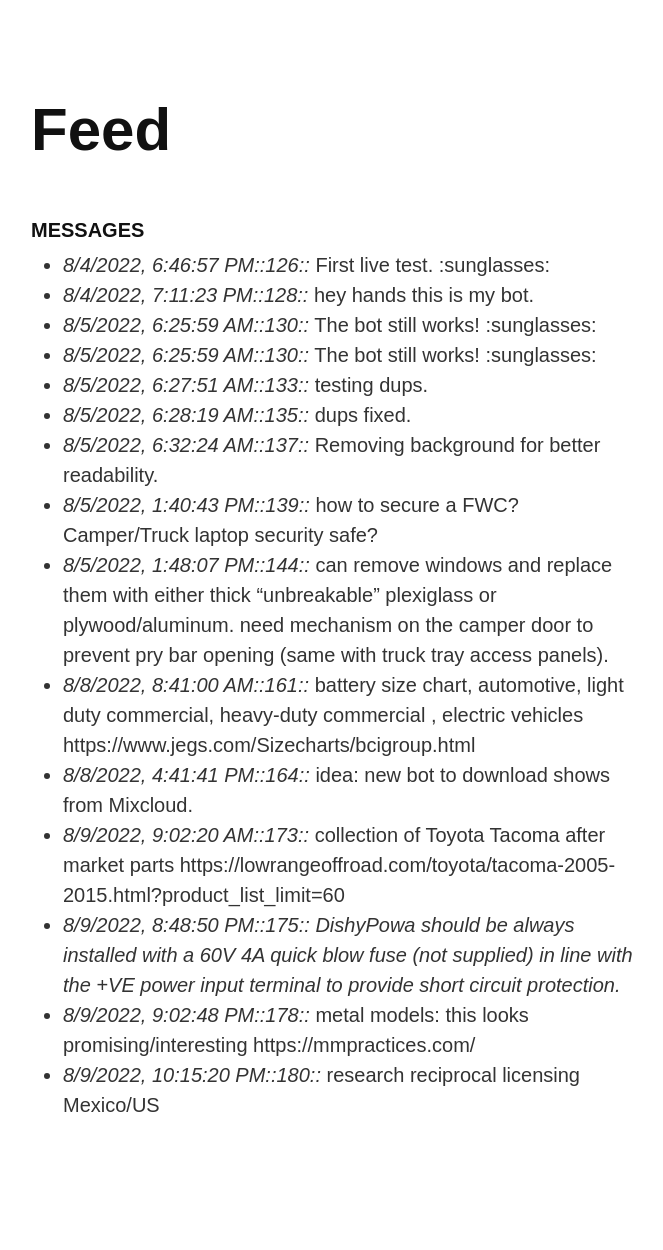
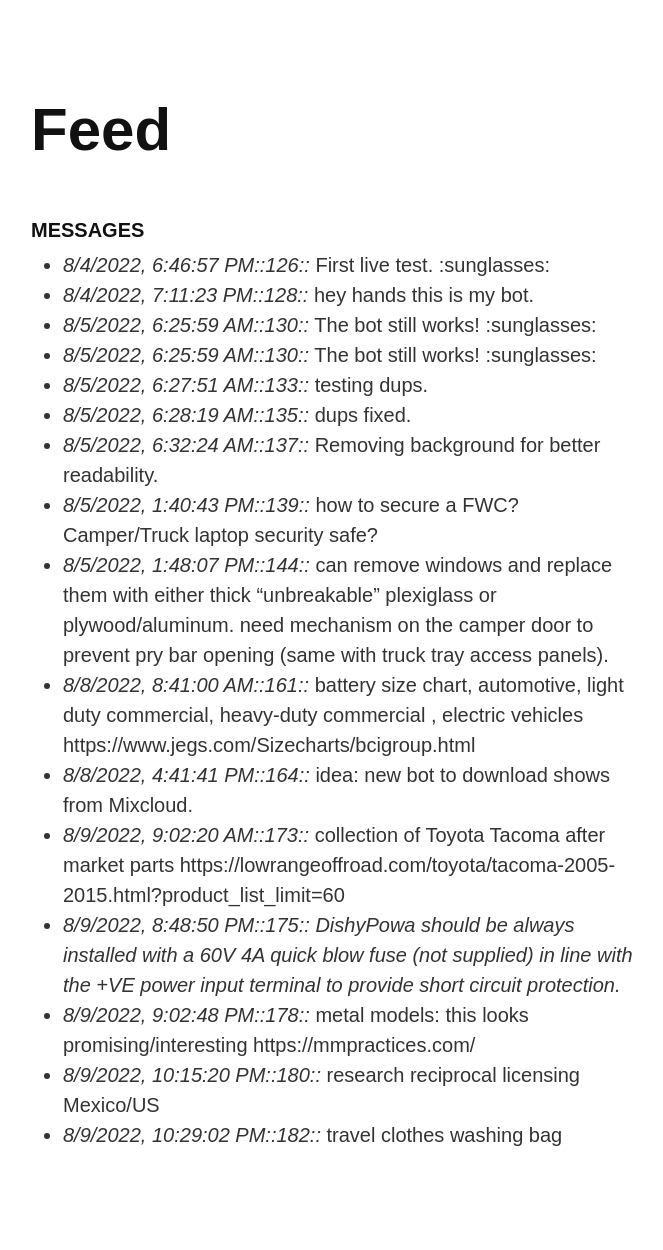
Before and after one commit to todgru/todgru.github.io, a Jekyll site: the page built from feed/index.md, in a window 1280 px wide. Shown: the whole page, without its empty margins (307-970 px from the left). Built offline with Jekyll 4.4.1, drawn with Linux system fonts in a browser that asks for light colours; our own code applies the rules of GitHub Pages for plain Markdown files; before the commit the page ends 1220 px from its top, so only the background shows below that.

Commit message:
todgrubot: automated feed update

```diff
--- a/feed/index.md
+++ b/feed/index.md
@@ -19,3 +19,4 @@ layout: nobackground
 * _8/9/2022, 8:48:50 PM::175::_  _DishyPowa should be always installed with a 60V 4A quick blow fuse (not supplied) in line with the +VE power input terminal to provide short circuit protection._
 * _8/9/2022, 9:02:48 PM::178::_ metal models: this looks promising/interesting https://mmpractices.com/
 * _8/9/2022, 10:15:20 PM::180::_ research reciprocal licensing Mexico/US
+* _8/9/2022, 10:29:02 PM::182::_ travel clothes washing bag
```
